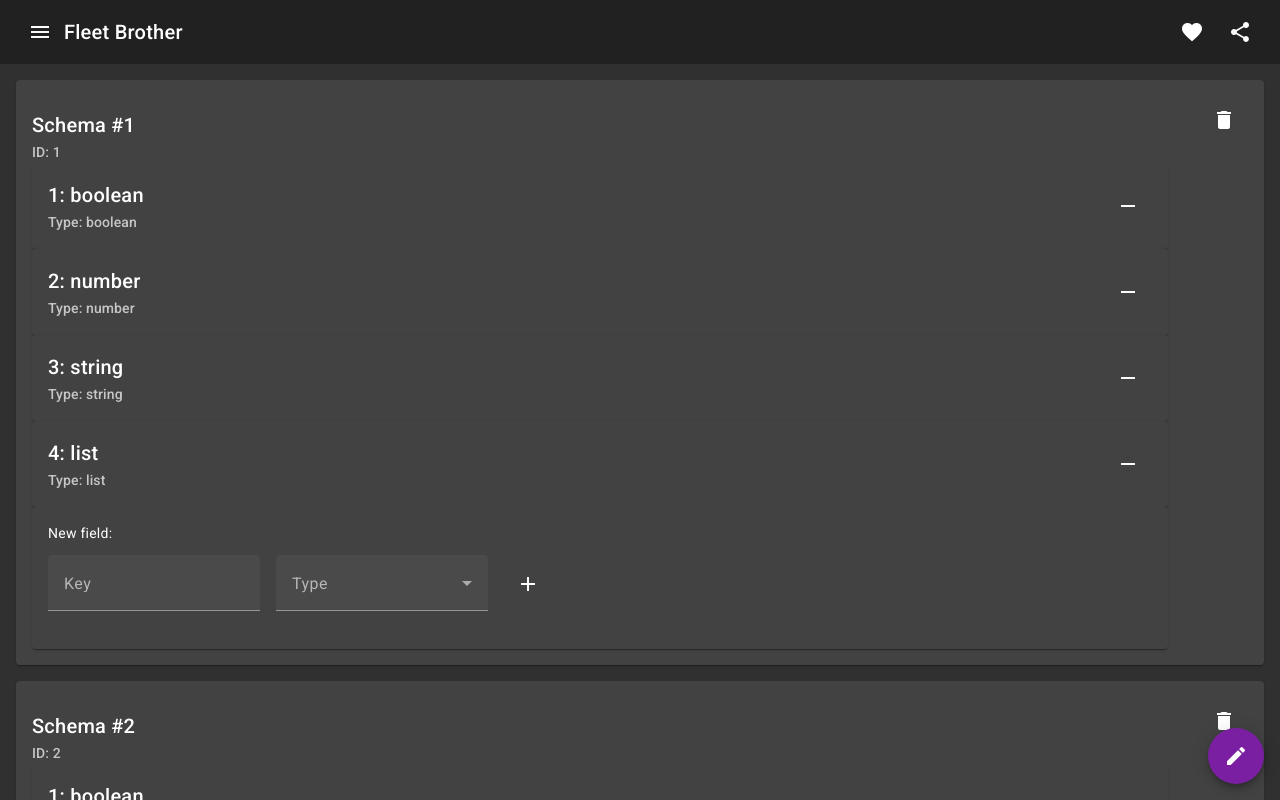
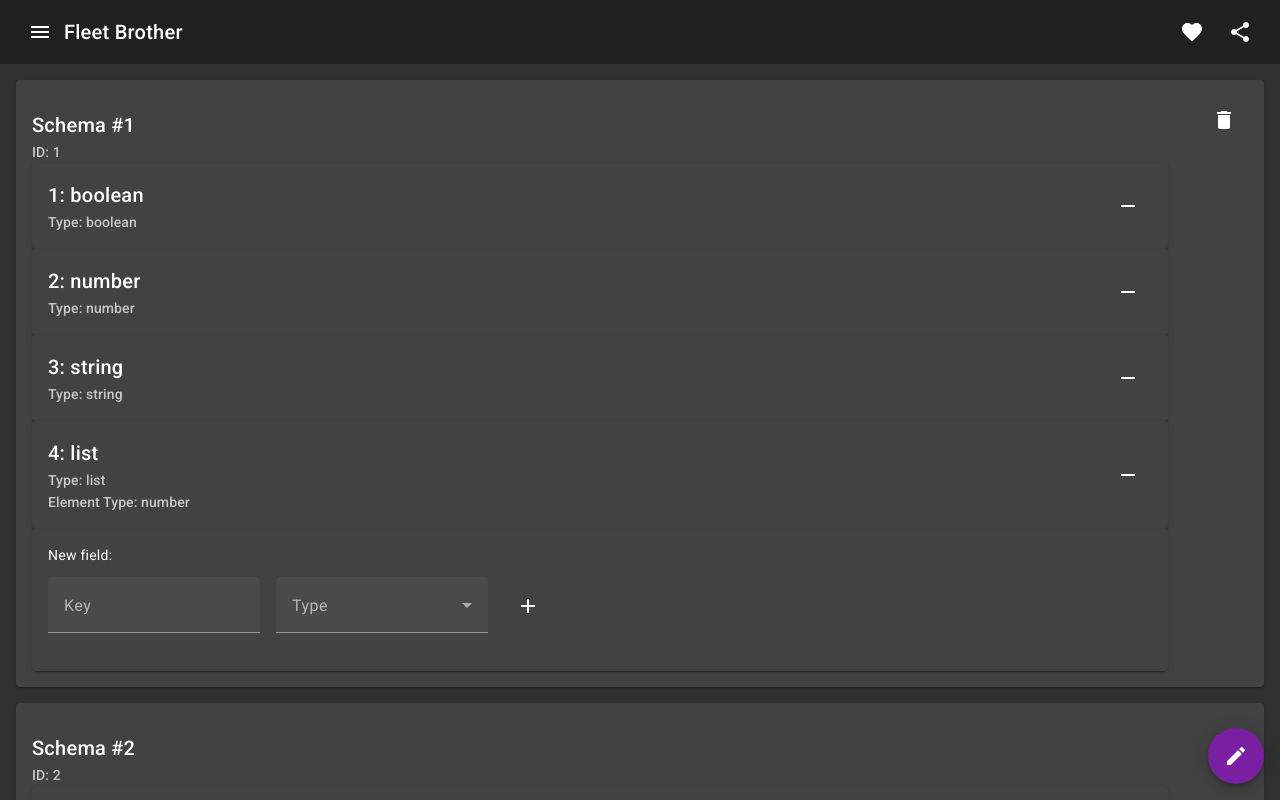
Before and after one commit to kalicsadam/FleetBrother, an Angular app in the folder WebClient/FleetBrotherWebClient/: page /schema in a window 1280 px wide. Built offline with nearby package versions, Linux system fonts and the light colour scheme.

Commit message:
Schema management

```diff
--- a/WebClient/FleetBrotherWebClient/package.json
+++ b/WebClient/FleetBrotherWebClient/package.json
@@ -20,6 +20,7 @@
     "@angular/platform-browser": "^16.2.0",
     "@angular/platform-browser-dynamic": "^16.2.0",
     "@angular/router": "^16.2.0",
+    "material-icons": "^1.13.12",
     "rxjs": "~7.8.0",
     "tslib": "^2.3.0",
     "zone.js": "~0.13.0"
--- a/WebClient/FleetBrotherWebClient/src/app/app.component.scss
+++ b/WebClient/FleetBrotherWebClient/src/app/app.component.scss
@@ -12,7 +12,8 @@
       .app-content{
         flex-grow: 1;
         flex-shrink: 1;
-        overflow: scroll;
+        overflow-y: scroll;
+        overflow-x: auto;
       }
     }
 }
--- a/WebClient/FleetBrotherWebClient/src/app/schema-creation/components/field-creation/field-creation.component.ts
+++ b/WebClient/FleetBrotherWebClient/src/app/schema-creation/components/field-creation/field-creation.component.ts
@@ -10,7 +10,7 @@ import { FieldCreationRequestBody } from 'src/app/data/requestbody/field-creatio
 export class FieldCreationComponent {
   key : string = "";
   type : string = "";
-  elementType : string = "";
+  elementType : string | null = null;
 
   @Output() onAddNewField : EventEmitter<FieldCreationRequestBody> = new EventEmitter();
 
@@ -26,6 +26,6 @@ export class FieldCreationComponent {
 
     this.key= "";
     this.type = "";
-    this.elementType = "";
+    this.elementType = null;
   }
 }
--- a/WebClient/FleetBrotherWebClient/src/app/schema-creation/components/field-overview/field-overview.component.html
+++ b/WebClient/FleetBrotherWebClient/src/app/schema-creation/components/field-overview/field-overview.component.html
@@ -6,10 +6,13 @@
             </mat-card-title>
             <mat-card-subtitle>
                 Type: {{field.type}}
+                <div *ngIf="field.elementType != null">
+                Element Type: {{field.elementType}}
+                </div>
             </mat-card-subtitle>
         </div>
         <div>
-            <button mat-icon-button>
+            <button mat-icon-button (click)="onDelete.emit(field)">
                 <mat-icon>remove</mat-icon>
             </button>
         </div>
--- a/WebClient/FleetBrotherWebClient/src/app/schema-creation/components/field-overview/field-overview.component.ts
+++ b/WebClient/FleetBrotherWebClient/src/app/schema-creation/components/field-overview/field-overview.component.ts
@@ -1,4 +1,4 @@
-import { Component, Input } from '@angular/core';
+import { Component, EventEmitter, Input, Output } from '@angular/core';
 import { Field } from 'src/app/data/dto/field.dto';
 
 @Component({
@@ -8,4 +8,6 @@ import { Field } from 'src/app/data/dto/field.dto';
 })
 export class FieldOverviewComponent {
   @Input() field : Field | undefined
+
+  @Output() onDelete : EventEmitter<Field> = new EventEmitter();
 }
--- a/WebClient/FleetBrotherWebClient/src/app/schema-creation/components/schema-overview/schema-overview.component.html
+++ b/WebClient/FleetBrotherWebClient/src/app/schema-creation/components/schema-overview/schema-overview.component.html
@@ -12,7 +12,7 @@
 
             <mat-card-content>
                 <div *ngFor="let field of schema.fields">
-                    <app-field-overview [field]="field"></app-field-overview>
+                    <app-field-overview [field]="field" (onDelete)="onDeleteFieldFired($event)"></app-field-overview>
                 </div>
                 <div>
                     <app-field-creation (onAddNewField)="onAddNewFieldFired($event)"></app-field-creation>
@@ -20,7 +20,7 @@
             </mat-card-content>
         </div>
         <div class="schema-overview-tools">
-            <button mat-icon-button>
+            <button mat-icon-button (click)="onDeleteSchemaFired(schema)">
                 <mat-icon>delete</mat-icon>
               </button>
         </div>
--- a/WebClient/FleetBrotherWebClient/src/app/schema-creation/components/schema-overview/schema-overview.component.ts
+++ b/WebClient/FleetBrotherWebClient/src/app/schema-creation/components/schema-overview/schema-overview.component.ts
@@ -1,4 +1,5 @@
 import { Component, EventEmitter, Input, Output } from '@angular/core';
+import { Field } from 'src/app/data/dto/field.dto';
 import { Schema } from 'src/app/data/dto/schema.dto';
 import { FieldCreationRequestBody } from 'src/app/data/requestbody/field-creation.dto';
 
@@ -11,8 +12,18 @@ export class SchemaOverviewComponent {
   @Input() schema : Schema | undefined;
 
   @Output() onAddNewField : EventEmitter<FieldCreationRequestBody> = new EventEmitter();
+  @Output() onDeleteField : EventEmitter<Field> = new EventEmitter();
+  @Output() onDeleteSchema : EventEmitter<Schema> = new EventEmitter();
 
   onAddNewFieldFired(rb : FieldCreationRequestBody){
     this.onAddNewField.emit(rb)
   }
+
+  onDeleteFieldFired(field : Field){
+    this.onDeleteField.emit(field);
+  }
+
+  onDeleteSchemaFired(schema : Schema){
+    this.onDeleteSchema.emit(schema);
+  }
 }
--- a/WebClient/FleetBrotherWebClient/src/app/schema-creation/pages/schema-management-page/schema-management-page.component.html
+++ b/WebClient/FleetBrotherWebClient/src/app/schema-creation/pages/schema-management-page/schema-management-page.component.html
@@ -4,6 +4,6 @@
 
 <div>
     <div *ngFor="let schema of schemas">
-        <app-schema-overview [schema]="schema"></app-schema-overview>
+        <app-schema-overview [schema]="schema" (onAddNewField)="onAddNewField(schema, $event)" (onDeleteField)="onDeleteField(schema, $event)" (onDeleteSchema)="onDeleteSchema($event)"></app-schema-overview>
     </div>
 </div>
--- a/WebClient/FleetBrotherWebClient/src/app/schema-creation/pages/schema-management-page/schema-management-page.component.ts
+++ b/WebClient/FleetBrotherWebClient/src/app/schema-creation/pages/schema-management-page/schema-management-page.component.ts
@@ -5,6 +5,8 @@ import { SchemaManagementService } from 'src/app/shared/services/schema-manageme
 import { SchemaCreateComponent } from '../../components/schema-create/schema-create.component';
 import { SchemaCreationRequestBody } from 'src/app/data/requestbody/schema-creation.dto';
 import { MessageDialogService } from 'src/app/shared/services/message-dialog.service';
+import { FieldCreationRequestBody } from 'src/app/data/requestbody/field-creation.dto';
+import { Field } from 'src/app/data/dto/field.dto';
 
 @Component({
   selector: 'app-schema-management-page',
@@ -45,4 +47,47 @@ export class SchemaManagementPageComponent {
       }
     })
   }
+
+  onAddNewField(schema: Schema, field : FieldCreationRequestBody){
+    this.schemaService.addFieldToSchema(schema.id, field).subscribe(result => {
+      if(result){
+        this.dialogService.openSuccessDialog("Operation successful.", "Field has been added to schema.")
+      } else {
+        this.dialogService.openErrorDialog("Operation not successful.", "Please try again.")
+      }
+      this.fetchData();
+    })
+  }
+
+  onDeleteField(schema: Schema, field : Field){
+    const ref = this.dialogService.openChooseDialog("Delete field", `Are you sure you want to delete field: ${schema.name}: ${field.key}?`);
+    ref.afterClosed().subscribe(decision => {
+      if(decision){
+        this.schemaService.removeFieldFromSchema(schema.id, field.id).subscribe(result => {
+          if(result){
+            this.dialogService.openSuccessDialog("Operation successful.", "Field has been removed from schema.")
+          } else {
+            this.dialogService.openErrorDialog("Operation not successful.", "Please try again.")
+          }
+          this.fetchData();
+        })
+      }
+    })
+  }
+
+  onDeleteSchema(schema: Schema){
+    const ref = this.dialogService.openChooseDialog("Delete schema", `Are you sure you want to delete schema: ${schema.id}: ${schema.name}?`);
+    ref.afterClosed().subscribe(decision => {
+      if(decision){
+        this.schemaService.deleteSchema(schema.id).subscribe(result => {
+          if(result){
+            this.dialogService.openSuccessDialog("Operation successful.", "Schema has been deleted.")
+          } else {
+            this.dialogService.openErrorDialog("Operation not successful.", "Please try again.")
+          }
+          this.fetchData();
+        })
+      }
+    })
+  }
 }
--- a/WebClient/FleetBrotherWebClient/src/app/shared/services/schema-management.service.ts
+++ b/WebClient/FleetBrotherWebClient/src/app/shared/services/schema-management.service.ts
@@ -83,7 +83,7 @@ export class SchemaManagementService {
       return new BehaviorSubject(false);
     }
     schema.fields.push({
-      id: schema.fields[schema.fields.length - 1].id + 1,
+      id: schema.fields[schema.fields.length - 1]?.id ?? 0 + 1,
       key: field.key,
       type: field.type,
       elementType: field.elementType
@@ -99,4 +99,9 @@ export class SchemaManagementService {
     schema.fields = schema.fields.filter(field => field.id != fieldId);
     return new BehaviorSubject(true);
   }
+
+  deleteSchema(schemaId : number) {
+    this.placeholderSchema = this.placeholderSchema.filter(schema => schemaId != schema.id);
+    return new BehaviorSubject(true);
+  }
 }
--- a/WebClient/FleetBrotherWebClient/src/styles.scss
+++ b/WebClient/FleetBrotherWebClient/src/styles.scss
@@ -2,3 +2,5 @@
 
 html, body { height: 100%; }
 body { margin: 0; font-family: Roboto, "Helvetica Neue", sans-serif; }
+
+@import 'material-icons/iconfont/material-icons.css';
```
Also changed, not shown: 1 other file (tests, documents, lock files or other folders).
